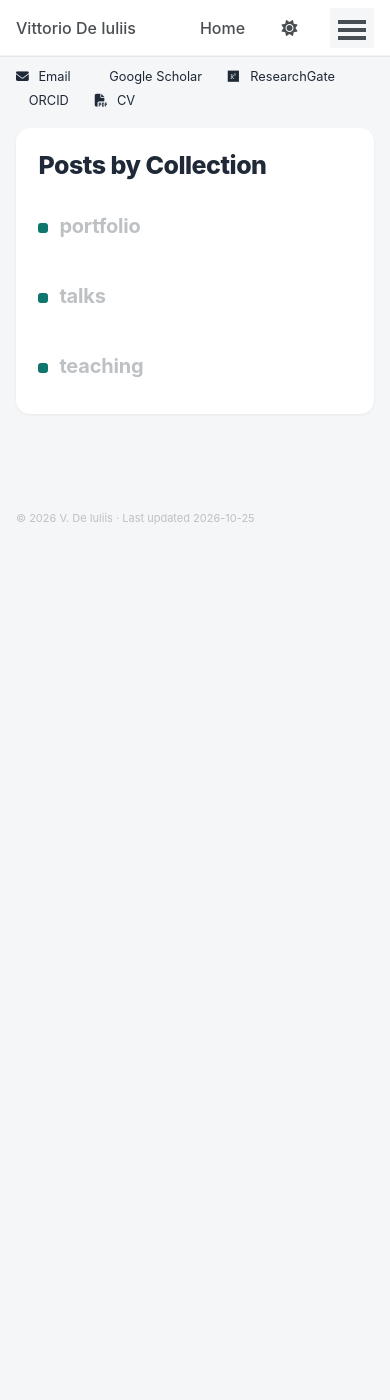
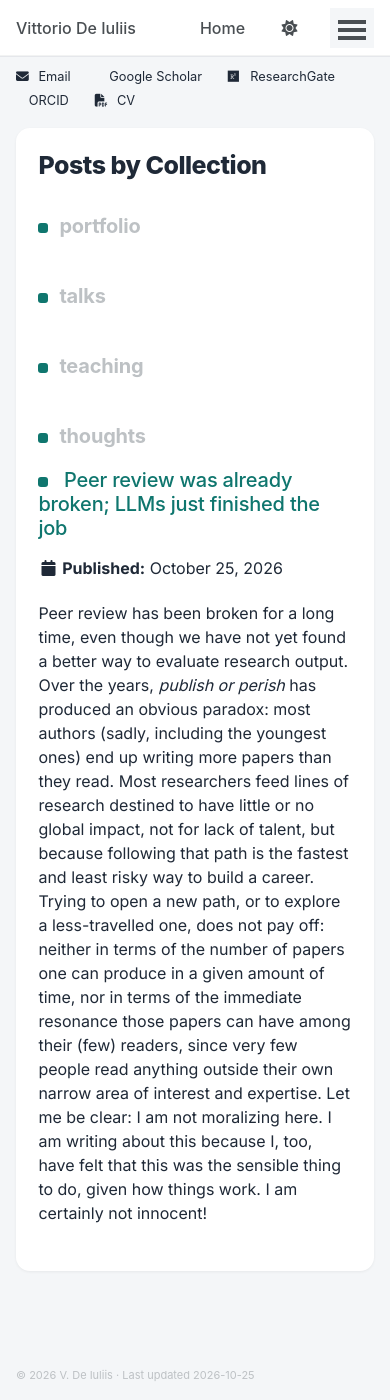
Before and after one commit to vdeiuliis/vdeiuliis.github.io, a Jekyll site: the page built from _pages/collection-archive.html, in a window 390 px wide and 1400 px high, scrolled down 81 px. Built offline with Jekyll 4.4.1, drawn with Linux system fonts in a browser that asks for light colours; a style sheet for code colours, icons or effects is not loaded; before the commit the page ends 900 px from its top, so only the background shows below that.

Commit message:
Thoughts section with first post and giscus comments; remove News from menu

```diff
--- a/_config.yml
+++ b/_config.yml
@@ -189,6 +189,7 @@ include:
   - _pages
   - files
 exclude:
+  - "Claude outputs"
   - "*.sublime-project"
   - "*.sublime-workspace"
   - .asset-cache
@@ -260,6 +261,17 @@ collections:
   talks:
     output: true
     permalink: /:collection/:path/
+  thoughts:
+    output: true
+    permalink: /thoughts/:title/
+
+
+# Comments on Thoughts posts (giscus, https://giscus.app). Leave category_id empty to hide them.
+giscus:
+  repo: "vdeiuliis/vdeiuliis.github.io"
+  repo_id: "R_kgDOVMlFiA"
+  category: "Announcements"
+  category_id: "DIC_kwDOVMlFiM4DJkcD"   # from giscus.app; set to "" to hide comments
 
 
 # These settings control how pages and collections are included in the site
@@ -310,6 +322,17 @@ defaults:
       author_profile: true
       share: true
       comment: true
+  # _thoughts
+  - scope:
+      path: ""
+      type: thoughts
+    values:
+      layout: single
+      author_profile: true
+      read_time: false
+      comments: false
+      share: false
+      related: false
   # _talks
   - scope:
       path: ""
--- a/_data/navigation.yml
+++ b/_data/navigation.yml
@@ -2,9 +2,6 @@
 main:
   - title: "Home"
     url: /
-
-  - title: "News"
-    url: /news/
 
   - title: "Publications"
     url: /publications/
@@ -15,5 +12,8 @@ main:
   - title: "Other activities"
     url: /activities/
 
+  - title: "Thoughts"
+    url: /thoughts/
+
   - title: "Personal"
     url: /personal/
--- a/_layouts/single.html
+++ b/_layouts/single.html
@@ -86,6 +86,8 @@ layout: default
       {% if page.share %}{% include social-share.html %}{% endif %}
 
       {% include post_pagination.html %}
+
+      {% if page.collection == 'thoughts' %}{% include giscus.html %}{% endif %}
     </div>
 
     {% if site.comments.provider and page.comments %}
--- /dev/null
+++ b/_pages/thoughts.html
@@ -0,0 +1,27 @@
+---
+layout: archive
+title: "Thoughts"
+permalink: /thoughts/
+author_profile: true
+---
+
+{% include base_path %}
+
+{% comment %}
+  Each post is a Markdown file in the _thoughts folder, named YYYY-MM-DD-short-title.md.
+  See README.md for instructions.
+{% endcomment %}
+
+<p class="thoughts-intro">Occasional reflections on academia, research and related matters. Personal opinions only.</p>
+
+{% assign thoughts = site.thoughts | sort: "date" | reverse %}
+<ul class="thoughts-list">
+  {% for post in thoughts %}
+    <li>
+      <time class="thoughts-date" datetime="{{ post.date | date_to_xmlschema }}">{{ post.date | date: "%-d %B %Y" }}</time>
+      <h2><a href="{{ base_path }}{{ post.url }}">{{ post.title }}</a></h2>
+      <p class="thoughts-excerpt">{{ post.excerpt | strip_html | strip | truncatewords: 45 }}</p>
+      <a class="thoughts-more" href="{{ base_path }}{{ post.url }}">Read more&nbsp;→</a>
+    </li>
+  {% endfor %}
+</ul>
--- a/_sass/_custom-modern.scss
+++ b/_sass/_custom-modern.scss
@@ -285,14 +285,14 @@ ol.pub-list { list-style: none; padding-left: 0; margin-left: 0; }
   }
   .page__inner-wrap,
   .archive__inner-wrap { max-width: none; }
-  .greedy-nav .visible-links a { margin-left: 13px; margin-right: 13px; }
+  .greedy-nav .visible-links a { margin-left: 10px; margin-right: 10px; }
   .greedy-nav .visible-links .masthead__menu-item--lg a { margin-left: 0; }
 }
 @media (min-width: 1024px) and (max-width: 1279.98px) {
-  .greedy-nav .visible-links a { font-size: .86em; margin-left: 10px; margin-right: 10px; }
+  .greedy-nav .visible-links a { font-size: .86em; margin-left: 8px; margin-right: 8px; }
   .greedy-nav .visible-links .masthead__menu-item--lg a { margin-left: 0; }
-  /* Home text at 189px + 43.2px card padding, minus the 10px link margin */
-  .greedy-nav .visible-links .masthead__menu-item--lg { width: 222px; min-width: 222px; }
+  /* Home text at 189px + 43.2px card padding, minus the 8px link margin */
+  .greedy-nav .visible-links .masthead__menu-item--lg { width: 224px; min-width: 224px; }
 }
 @media (min-width: 1280px) {
   .masthead__inner-wrap,
@@ -300,8 +300,8 @@ ol.pub-list { list-style: none; padding-left: 0; margin-left: 0; }
   .sidebar { width: 200px !important; max-width: 200px !important; }
   .page,
   .archive { width: calc(100% - 224px) !important; }
-  /* Home text at 224px + 43.2px card padding, minus the 13px link margin */
-  .greedy-nav .visible-links .masthead__menu-item--lg { width: 254px; min-width: 254px; }
+  /* Home text at 224px + 43.2px card padding, minus the 10px link margin */
+  .greedy-nav .visible-links .masthead__menu-item--lg { width: 257px; min-width: 257px; }
 }
 
 /* ==========================================================================
@@ -354,3 +354,20 @@ table.conf-table th:nth-child(2), table.conf-table td:nth-child(2) { width: 1%;
     object-fit: cover; object-position: center 70%;
   }
 }
+
+/* Thoughts: list of posts */
+.thoughts-intro { color: var(--c-muted); margin-bottom: 1.6em; }
+.thoughts-list { list-style: none; margin: 0; padding: 0; display: grid; gap: 1.4em; }
+.thoughts-list li { margin: 0; padding-bottom: 1.4em; border-bottom: 1px solid var(--c-line); }
+.thoughts-list li:last-child { border-bottom: none; padding-bottom: 0; }
+.thoughts-list h2 { margin: .15em 0 .35em !important; font-size: 1.2em; }
+.thoughts-list h2::before { display: none !important; }
+.thoughts-date { font-size: .82em; font-weight: 600; color: var(--c-muted); }
+.thoughts-excerpt { margin: 0 0 .4em; }
+.thoughts-excerpt p { margin: 0; }
+.thoughts-more { font-size: .9em; font-weight: 600; }
+
+/* Thoughts: comments (giscus) */
+.thoughts-comments { margin-top: 2.4em; padding-top: 1.4em; border-top: 1px solid var(--c-line); }
+.thoughts-comments__title { margin-top: 0 !important; }
+.thoughts-comments__note { font-size: .85em; color: var(--c-muted); }
--- /dev/null
+++ b/_thoughts/2026-10-25-peer-review-llms-finished-the-job.md
@@ -0,0 +1,14 @@
+---
+title: "Peer review was already broken; LLMs just finished the job"
+date: 2026-10-25
+---
+
+Peer review has been broken for a long time, even though we have not yet found a better way to evaluate research output. Over the years, *publish or perish* has produced an obvious paradox: most authors (sadly, including the youngest ones) end up writing more papers than they read. Most researchers feed lines of research destined to have little or no global impact, not for lack of talent, but because following that path is the fastest and least risky way to build a career. Trying to open a new path, or to explore a less-travelled one, does not pay off: neither in terms of the number of papers one can produce in a given amount of time, nor in terms of the immediate resonance those papers can have among their (few) readers, since very few people read anything outside their own narrow area of interest and expertise. Let me be clear: I am not moralizing here. I am writing about this because I, too, have felt that this was the sensible thing to do, given how things work. I am certainly not innocent!
+
+One way to be encouraged (I would say: forced) to read outside one's immediate field has always been to accept review requests somewhat distant from one's own interests. A reviewer does not always need to be the world's leading expert on a topic: it is often enough (and, for the authors, quite insidious!) that they are fairly competent in the broader research area, without necessarily being an expert on the specific subject of the paper. This can reveal problems and opportunities that are not always visible to a narrow specialist.
+
+The enormous impact that LLMs are having on researchers' productivity has dealt two further blows to peer review, and to scientific publishing in general. First, the already huge rate of production is growing at an even more unsustainable pace: one can now write *n* papers in the time it used to take to write one. This hyper-productivity is tempting, and no one wants to waste time reading papers anymore, given that hardly anyone is willing to spend time even writing them. The result is that, while the number of papers to be reviewed grows out of all proportion, the number of researchers willing to accept review requests seems to keep shrinking, and finding them has become extremely hard. We thus reach the paradox of authors who submit 5, 10, even 15 co-authored papers to a conference (a true absurdity, which should be subject to serious restrictions) while reviewing zero papers for that same conference. This is an unacceptable lack of respect for research ethics.
+
+Then there is a further point: it is hard to find reviewers who are more competent, and better informed about the existing literature, than the latest frontier models. If you think about it, it could not be otherwise: they have actually read the literature, since they were not too busy producing it over the last few years! Moreover, the growth in the technical and scientific capabilities of LLMs over the last few months is plain for all to see, and the temptation to get their help with a review is entirely understandable. The result, again plain for all to see, is that LLMs are becoming not only the main authors of the scientific literature, but also its main reviewers. They are, quite literally, marking their own homework, and the only real reason an LLM reviewer can find anything to say to an LLM author is that the time it takes for a paper to go through review allows the models to advance: the reviewer is simply a slightly more competent version of the author, that is, of itself. We are facing the paradox of a scientific literature on its way to being produced and judged by artificial intelligence.
+
+And there is nothing very strange about this, except the anachronism of the ban on (or the low tolerance for) the use of LLMs in peer review. Such a ban does make sense, at least within the current framework, dominated by publishers' even more anachronistic copyright regime, and given the way information is used by the for-profit companies developing frontier models, which also calls for serious regulation. We are facing an absurdity: today authors must declare their use of LLMs, while reviewers are strictly forbidden from using them (a rule evidently circumvented by a huge share of reviewers in the real world, where things move faster than laws and regulations). And yet, what use of an LLM could make more sense than that of an "expert" who reads research outputs and spots their flaws? In an ideal, well-regulated world, publishers themselves should encourage the use of advanced frontier models for reviewing. One solution to the copyright problem could be the use of open-weights models, which publishers could scrutinize and control. Such models would not even need to be frontier-grade if used for a preliminary screening aimed at reducing the workload of human reviewers, who might then accept the task as less of a burden. The likely result would be higher-quality published papers and, without doubt, less hypocrisy.
```
Also changed, not shown: README.md (+16 -1 lines), _includes/giscus.html (added, +41 -0 lines).
